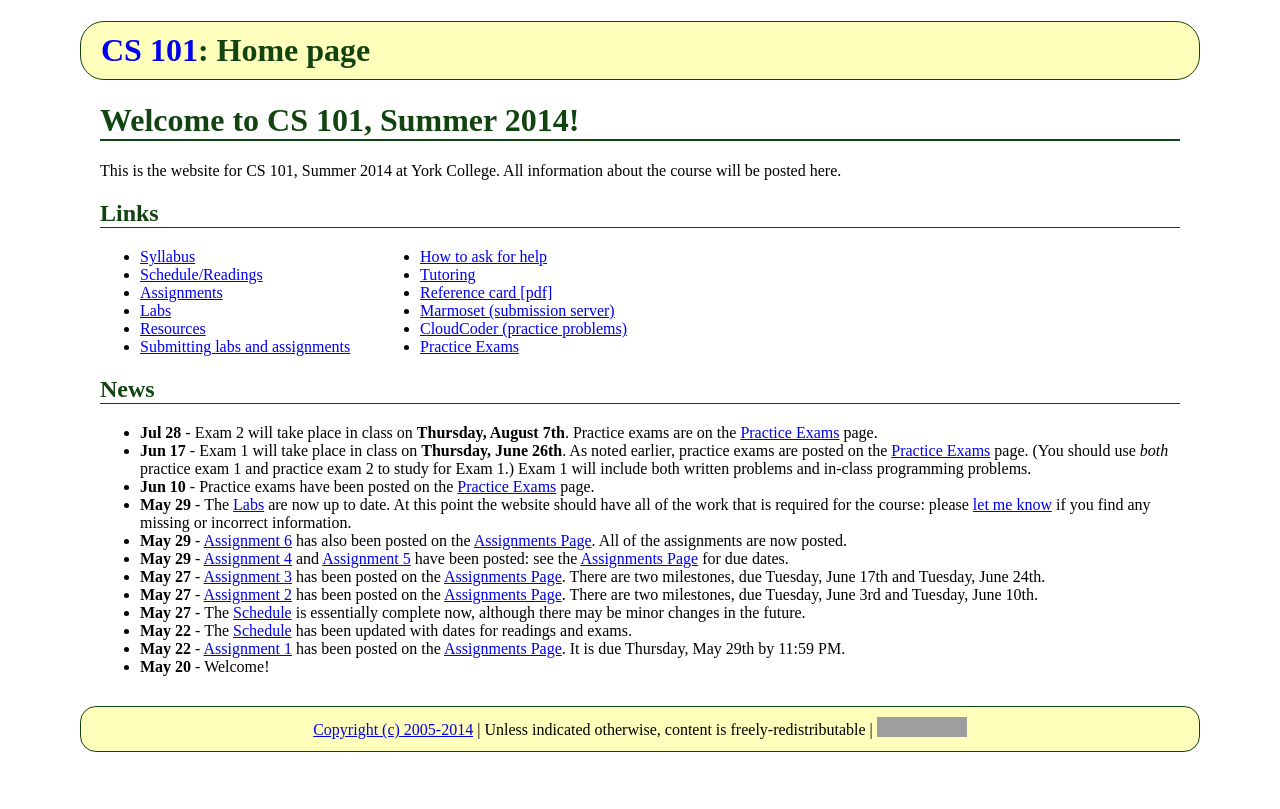
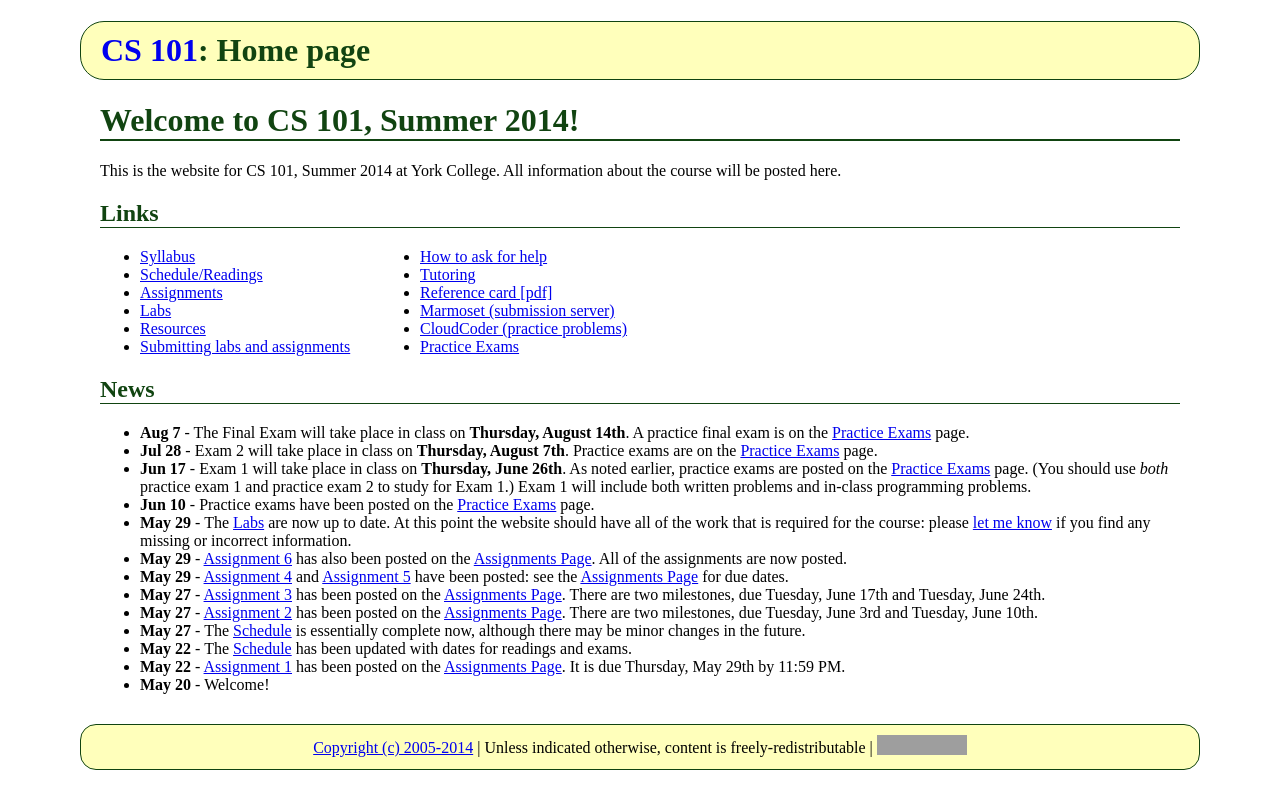
Before and after one commit to ycpcs/cs101-summer2014, a Jekyll site: the page built from index.md, in a window 1280 px wide. Shown: the top 809 px of the page. Built offline with Jekyll 4.4.1, drawn with Linux system fonts in a browser that asks for light colours; Markdown is read by kramdown in place of the engine named in the settings; grey boxes are pictures that could not be loaded.

Commit message:
practice final

```diff
--- a/index.md
+++ b/index.md
@@ -36,6 +36,7 @@ All information about the course will be posted here.
 
 ## News
 
+* **Aug 7** - The Final Exam will take place in class on **Thursday, August 14th**.  A practice final exam is on the [Practice Exams](practice/index.html) page.
 * **Jul 28** - Exam 2 will take place in class on **Thursday, August 7th**.  Practice exams are on the [Practice Exams](practice/index.html) page.
 * **Jun 17** - Exam 1 will take place in class on **Thursday, June 26th**.  As noted earlier, practice exams are posted on the [Practice Exams](practice/index.html) page.  (You should use *both* practice exam 1 and practice exam 2 to study for Exam 1.)  Exam 1 will include both written problems and in-class programming problems.
 * **Jun 10** - Practice exams have been posted on the [Practice Exams](practice/index.html) page.
```
Also changed, not shown: practice/index.md (+2 -0 lines), 2 other files.
